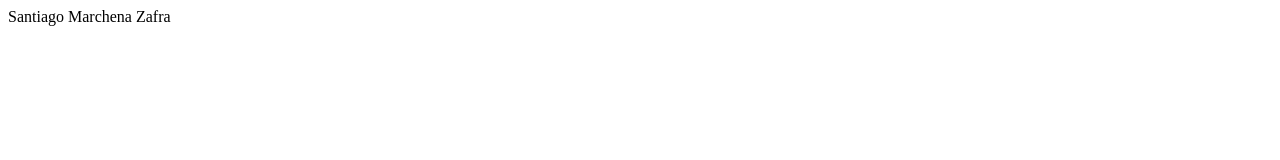
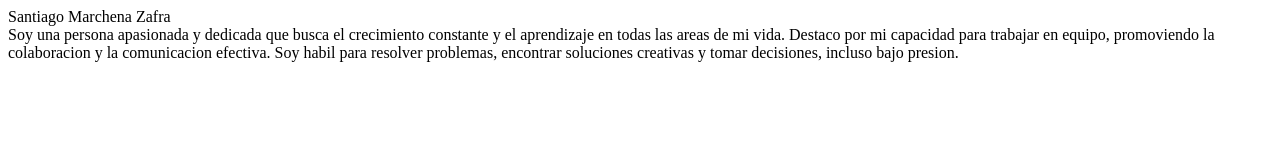
Before and after one commit to Santiago-Marchena/Ejercicio_Portafolio_Rubrica, a plain HTML site: page index.html in a window 1280 px wide. Drawn offline with Linux system fonts and the light colour scheme.

Commit message:
second commit

```diff
--- a/index.html
+++ b/index.html
@@ -7,5 +7,7 @@
 </head>
 <body>
     <div>Santiago Marchena Zafra</div>
+    <div>Soy una persona apasionada y dedicada que busca el crecimiento constante y el aprendizaje en todas las areas de mi vida. Destaco por mi capacidad para trabajar en equipo, promoviendo la colaboracion y la comunicacion efectiva. Soy habil para resolver problemas, encontrar soluciones creativas y tomar decisiones, incluso bajo presion.</div>
+
 </body>
 </html>
```
